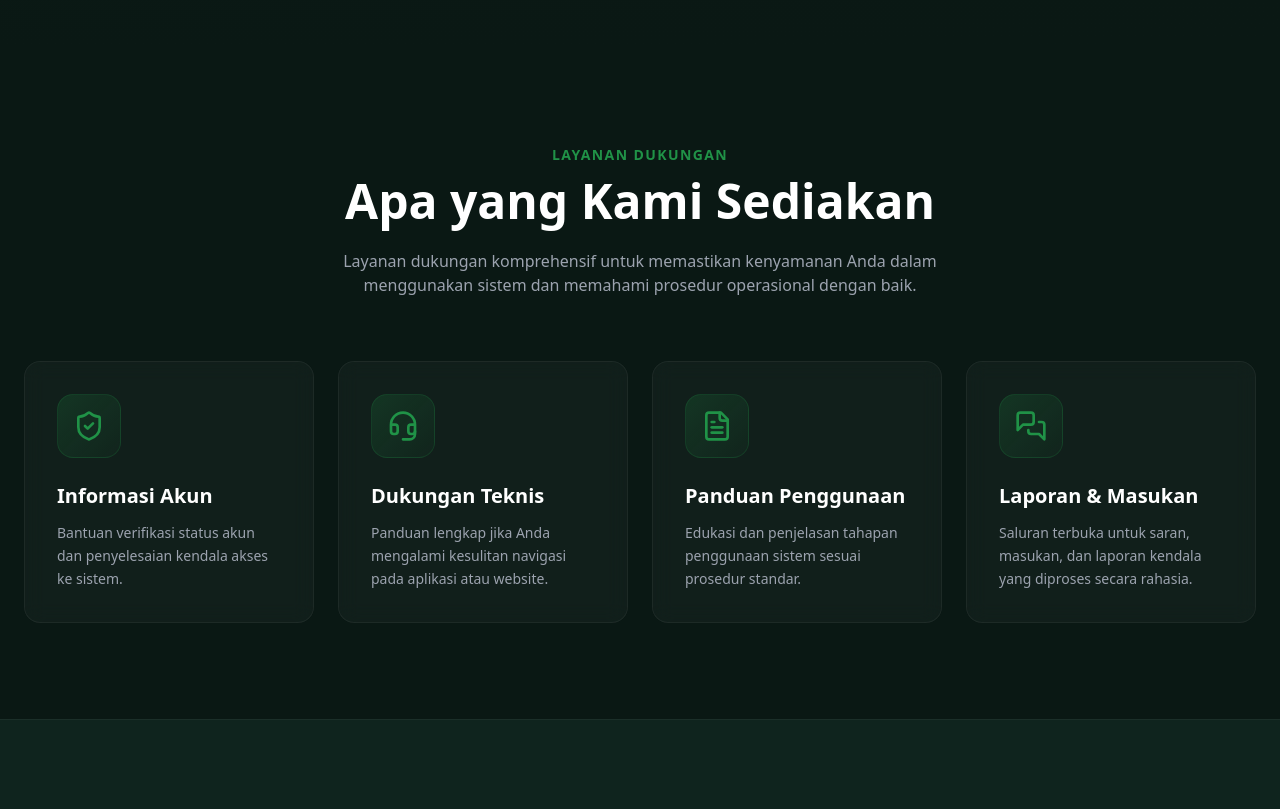
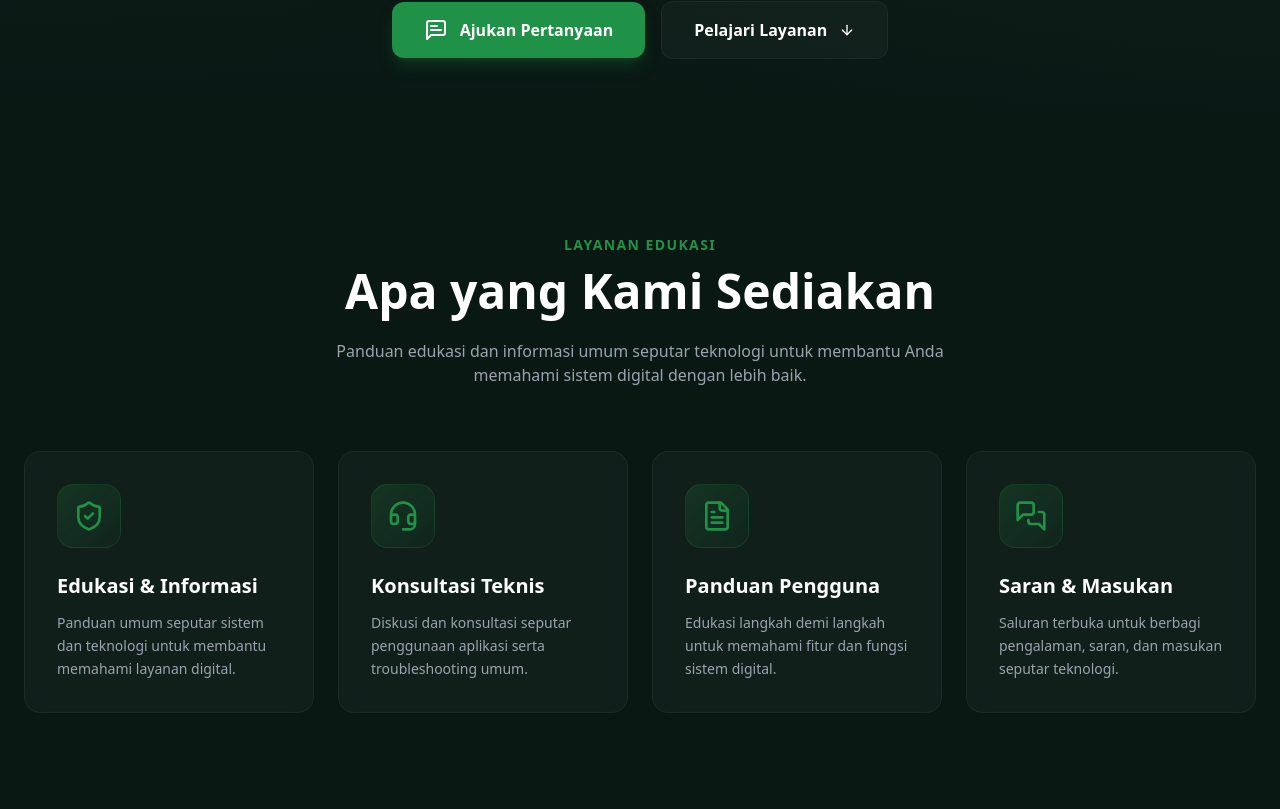
Before and after one commit to adakamihelpcenter-ui/adakami-baru, a React (Vite) app: page / in a window 1280 px wide. Shown: the part 831-1640 px from the top of the page. Built offline with nearby package versions, Linux system fonts and the light colour scheme.

Commit message:
Update website for Google Ads compliance

```diff
--- a/src/components/HeroSection.jsx
+++ b/src/components/HeroSection.jsx
@@ -13,6 +13,12 @@ const HeroSection = ({ whatsappLink }) => {
         <div className="inline-flex items-center gap-2 px-4 py-2 rounded-full glass-card border-adakami-green/30 text-adakami-green text-sm font-medium mb-8 animate-float">
           <span className="w-2 h-2 rounded-full bg-green-500 animate-pulse"></span>
           Layanan Aktif 24 Jam
+        </div>
+
+        <div className="bg-yellow-500/10 border border-yellow-500/30 rounded-lg px-4 py-2 mb-8 max-w-2xl mx-auto">
+          <p className="text-yellow-400 text-xs md:text-sm font-medium">
+            Disclaimer: Kami adalah platform dukungan teknis independen. Bukan layanan resmi dari brand atau produk tertentu.
+          </p>
         </div>
 
         <div className="flex justify-center mb-8">
--- a/src/components/Navbar.jsx
+++ b/src/components/Navbar.jsx
@@ -21,7 +21,7 @@ const Navbar = ({ whatsappLink }) => {
             </a>
             <div className="hidden sm:block">
               <span className="block text-lg font-bold text-adakami-green leading-none">Pusat Bantuan</span>
-              <span className="block text-xs text-gray-400 mt-1">Dukungan Pelanggan 24 Jam</span>
+              <span className="block text-[10px] text-gray-500 mt-0.5 uppercase tracking-wider">Layanan Independen • Bukan Layanan Resmi</span>
             </div>
           </div>
           <div className="hidden md:flex gap-8 text-sm font-semibold tracking-wide text-gray-300">
--- a/src/components/ServicesSection.jsx
+++ b/src/components/ServicesSection.jsx
@@ -32,26 +32,26 @@ const ServicesSection = ({ whatsappLink }) => {
   const services = [
     {
       icon: ShieldCheck,
-      title: "Informasi Akun",
-      description: "Bantuan verifikasi status akun dan penyelesaian kendala akses ke sistem.",
+      title: "Edukasi & Informasi",
+      description: "Panduan umum seputar sistem dan teknologi untuk membantu memahami layanan digital.",
       delay: "0.1s"
     },
     {
       icon: Headset,
-      title: "Dukungan Teknis",
-      description: "Panduan lengkap jika Anda mengalami kesulitan navigasi pada aplikasi atau website.",
+      title: "Konsultasi Teknis",
+      description: "Diskusi dan konsultasi seputar penggunaan aplikasi serta troubleshooting umum.",
       delay: "0.2s"
     },
     {
       icon: FileText,
-      title: "Panduan Penggunaan",
-      description: "Edukasi dan penjelasan tahapan penggunaan sistem sesuai prosedur standar.",
+      title: "Panduan Pengguna",
+      description: "Edukasi langkah demi langkah untuk memahami fitur dan fungsi sistem digital.",
       delay: "0.3s"
     },
     {
       icon: MessagesSquare,
-      title: "Laporan & Masukan",
-      description: "Saluran terbuka untuk saran, masukan, dan laporan kendala yang diproses secara rahasia.",
+      title: "Saran & Masukan",
+      description: "Saluran terbuka untuk berbagi pengalaman, saran, dan masukan seputar teknologi.",
       delay: "0.4s"
     }
   ];
@@ -60,9 +60,9 @@ const ServicesSection = ({ whatsappLink }) => {
     <section id="layanan" className="py-24 bg-adakami-darker relative" ref={sectionRef}>
       <div className="max-w-7xl mx-auto px-6">
         <div className="text-center mb-16 reveal-item">
-          <h2 className="text-sm font-bold tracking-widest text-adakami-green uppercase mb-3">Layanan Dukungan</h2>
+          <h2 className="text-sm font-bold tracking-widest text-adakami-green uppercase mb-3">Layanan Edukasi</h2>
           <h3 className="text-3xl md:text-5xl font-bold text-white mb-6">Apa yang Kami Sediakan</h3>
-          <p className="text-gray-400 max-w-2xl mx-auto">Layanan dukungan komprehensif untuk memastikan kenyamanan Anda dalam menggunakan sistem dan memahami prosedur operasional dengan baik.</p>
+          <p className="text-gray-400 max-w-2xl mx-auto">Panduan edukasi dan informasi umum seputar teknologi untuk membantu Anda memahami sistem digital dengan lebih baik.</p>
         </div>
 
         <div className="grid grid-cols-1 md:grid-cols-2 lg:grid-cols-4 gap-6">
--- a/src/pages/Privacy.jsx
+++ b/src/pages/Privacy.jsx
@@ -4,26 +4,32 @@ const Privacy = () => {
       <div className="max-w-4xl mx-auto px-6">
         <h1 className="text-4xl font-bold mb-8 text-adakami-green">Kebijakan Privasi</h1>
 
+        <div className="bg-yellow-500/10 border border-yellow-500/30 rounded-lg p-4 mb-8">
+          <p className="text-yellow-400 text-sm font-medium">
+            Peringatan Penting: Platform ini adalah layanan edukasi dan informasi teknologi independen. Kami bukan layanan resmi dari brand, aplikasi, atau produk tertentu.
+          </p>
+        </div>
+
         <div className="space-y-6 text-gray-300">
           <section>
             <h2 className="text-2xl font-bold text-white mb-4">1. Pendahuluan</h2>
-            <p>Pusat Bantuan Pelanggan berkomitmen untuk melindungi privasi Anda. Kebijakan privasi ini menjelaskan bagaimana kami mengumpulkan, menggunakan, dan melindungi informasi Anda.</p>
+            <p>Pusat Bantuan ini berkomitmen untuk melindungi privasi Anda. Kebijakan privasi ini menjelaskan bagaimana kami mengumpulkan, menggunakan, dan melindungi informasi Anda.</p>
           </section>
 
           <section>
             <h2 className="text-2xl font-bold text-white mb-4">2. Informasi yang Kami Kumpulkan</h2>
             <p>Kami hanya mengumpulkan informasi yang diperlukan untuk:</p>
             <ul className="list-disc list-inside mt-2 space-y-2">
-              <li>Verifikasi identitas pengguna</li>
-              <li>Memberikan dukungan teknis</li>
-              <li>Merespons pertanyaan dan keluhan</li>
-              <li>Meningkatkan layanan kami</li>
+              <li>Memberikan informasi dan edukasi teknologi</li>
+              <li>Memberikan konsultasi teknis umum</li>
+              <li>Merespons pertanyaan dan masukan</li>
+              <li>Meningkatkan kualitas layanan edukasi kami</li>
             </ul>
           </section>
 
           <section>
             <h2 className="text-2xl font-bold text-white mb-4">3. Penggunaan Data</h2>
-            <p>Informasi yang Anda berikan akan digunakan secara eksklusif untuk keperluan dukungan pelanggan dan tidak akan dibagikan kepada pihak ketiga tanpa persetujuan Anda.</p>
+            <p>Informasi yang Anda berikan akan digunakan secara eksklusif untuk keperluan edukasi dan informasi, serta tidak akan dibagikan kepada pihak ketiga tanpa persetujuan Anda.</p>
           </section>
 
           <section>
@@ -44,7 +50,7 @@ const Privacy = () => {
 
           <section>
             <h2 className="text-2xl font-bold text-white mb-4">6. Kontak</h2>
-            <p>Jika Anda memiliki pertanyaan mengenai kebijakan privasi ini, silakan hubungi kami melalui saluran dukungan yang tersedia di platform.</p>
+            <p>Jika Anda memiliki pertanyaan mengenai kebijakan privasi ini, silakan hubungi kami melalui saluran komunikasi yang tersedia di platform.</p>
           </section>
 
           <div className="mt-12 pt-6 border-t border-white/10 text-sm text-gray-400">
--- a/src/pages/Terms.jsx
+++ b/src/pages/Terms.jsx
@@ -4,20 +4,26 @@ const Terms = () => {
       <div className="max-w-4xl mx-auto px-6">
         <h1 className="text-4xl font-bold mb-8 text-adakami-green">Syarat dan Ketentuan</h1>
 
+        <div className="bg-yellow-500/10 border border-yellow-500/30 rounded-lg p-4 mb-8">
+          <p className="text-yellow-400 text-sm font-medium">
+            Peringatan Penting: Platform ini adalah layanan edukasi dan informasi teknologi independen. Kami bukan layanan resmi dari brand, aplikasi, atau produk tertentu. Tidak ada afiliasi, kemitraan, atau hubungan resmi dengan pihak ketiga mana pun.
+          </p>
+        </div>
+
         <div className="space-y-6 text-gray-300">
           <section>
             <h2 className="text-2xl font-bold text-white mb-4">1. Penerimaan Syarat</h2>
-            <p>Dengan mengakses dan menggunakan Pusat Bantuan Pelanggan, Anda menerima dan setuju untuk terikat oleh syarat dan ketentuan berikut.</p>
+            <p>Dengan mengakses dan menggunakan platform Pusat Bantuan ini, Anda menerima dan setuju untuk terikat oleh syarat dan ketentuan berikut.</p>
           </section>
 
           <section>
             <h2 className="text-2xl font-bold text-white mb-4">2. Sifat Layanan</h2>
-            <p>Pusat Bantuan Pelanggan adalah platform dukungan teknis independen. Kami tidak menyelenggarakan layanan keuangan, tidak memproses transaksi finansial, dan tidak memiliki afiliasi langsung dengan produk apa pun. Layanan kami terbatas pada:</p>
+            <p>Pusat Bantuan ini adalah platform edukasi dan informasi teknologi independen. Kami tidak menyelenggarakan layanan keuangan, tidak memproses transaksi finansial, tidak menyediakan pinjaman, dan tidak memiliki afiliasi langsung dengan produk, aplikasi, atau brand apa pun. Layanan kami terbatas pada:</p>
             <ul className="list-disc list-inside mt-2 space-y-2">
-              <li>Panduan sistem dan edukasi pengguna</li>
-              <li>Dukungan teknis dan troubleshooting</li>
-              <li>Penyelesaian kendala operasional</li>
-              <li>Penerimaan saran dan laporan masalah</li>
+              <li>Edukasi dan panduan penggunaan sistem digital</li>
+              <li>Informasi umum seputar teknologi</li>
+              <li>Konsultasi teknis non-komersial</li>
+              <li>Penerimaan saran dan masukan komunitas</li>
             </ul>
           </section>
 
@@ -37,15 +43,15 @@ const Terms = () => {
             <p>Anda bertanggung jawab atas:</p>
             <ul className="list-disc list-inside mt-2 space-y-2">
               <li>Keakuratan informasi yang Anda berikan</li>
-              <li>Menjaga kerahasiaan kredensial akun Anda</li>
-              <li>Semua aktivitas yang terjadi di akun Anda</li>
+              <li>Menjaga kerahasiaan data pribadi Anda</li>
+              <li>Semua aktivitas yang terjadi selama menggunakan layanan</li>
               <li>Kepatuhan terhadap semua hukum yang berlaku</li>
             </ul>
           </section>
 
           <section>
             <h2 className="text-2xl font-bold text-white mb-4">5. Batasan Tanggung Jawab</h2>
-            <p>Pusat Bantuan Pelanggan disediakan "sebagaimana adanya" tanpa jaminan apa pun. Kami tidak bertanggung jawab atas kerugian langsung, tidak langsung, atau konsekuensial yang timbul dari penggunaan layanan kami.</p>
+            <p>Pusat Bantuan ini disediakan "sebagaimana adanya" tanpa jaminan apa pun. Kami tidak bertanggung jawab atas kerugian langsung, tidak langsung, atau konsekuensial yang timbul dari penggunaan layanan kami. Informasi yang kami berikan bersifat edukatif dan tidak menggantikan saran profesional.</p>
           </section>
 
           <section>
@@ -65,7 +71,7 @@ const Terms = () => {
 
           <section>
             <h2 className="text-2xl font-bold text-white mb-4">9. Kontak</h2>
-            <p>Untuk pertanyaan mengenai syarat dan ketentuan ini, silakan hubungi kami melalui saluran dukungan yang tersedia.</p>
+            <p>Untuk pertanyaan mengenai syarat dan ketentuan ini, silakan hubungi kami melalui saluran komunikasi yang tersedia di platform.</p>
           </section>
 
           <div className="mt-12 pt-6 border-t border-white/10 text-sm text-gray-400">
```
